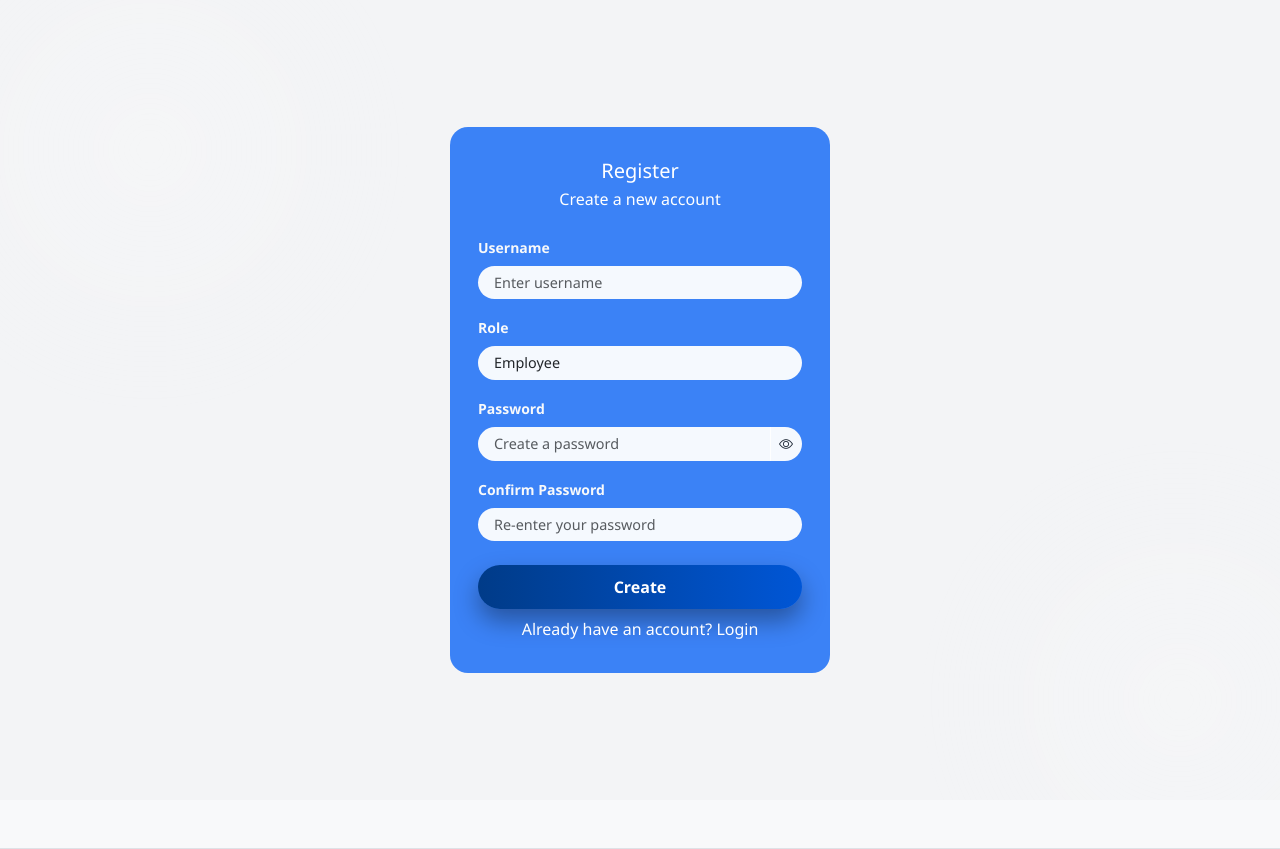
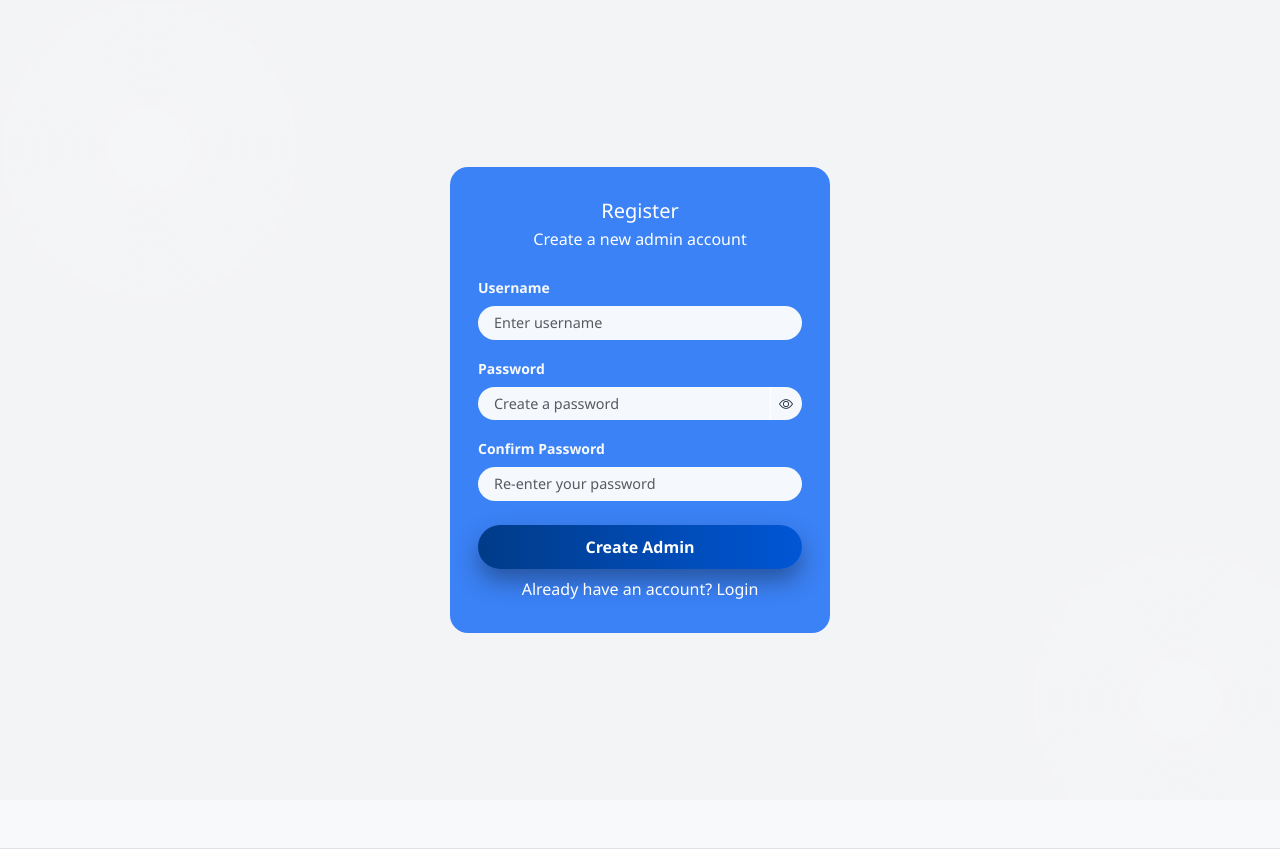
Before and after one commit to Skan2023/employee-management-system, a PHP site: page /projects/auth/register in a window 1280 px wide. Shown: the top 849 px of the page. Run offline with PHP 8.4, Linux system fonts and the light colour scheme.

Commit message:
Update register page

```diff
--- a/app/controllers/AuthController.php
+++ b/app/controllers/AuthController.php
@@ -54,17 +54,19 @@ class AuthController extends Controller
 
     public function register()
 {
+    if ($this->isLoggedIn()) {
+        // If already logged in, redirect to dashboard
+        $this->redirect('dashboard');
+        return;
+    }
 
     if ($_SERVER['REQUEST_METHOD'] == 'POST') {
         $username = trim($_POST['username']);
         $password = trim($_POST['password']);
         $confirmPassword = trim($_POST['confirm_password']);
-            $role = isset($_POST['role']) ? trim($_POST['role']) : 'employee';
 
-            // Validate role - only allow 'admin' or 'employee'
-            if (!in_array($role, ['admin', 'employee'])) {
-                $role = 'employee';
-            }
+        // Always set role to 'admin' when registering
+        $role = 'admin';
 
         // Validation
         if (empty($username) || empty($password) || empty($confirmPassword)) {
@@ -94,19 +96,19 @@ class AuthController extends Controller
             return;
         }
 
-            // Create user with selected role
+        // Create user with admin role
         $userData = [
             'username' => $username,
             'password' => $password,
-                'role' => $role,
+            'role' => 'admin',
             'employee_id' => null
         ];
 
         if ($this->userModel->create($userData)) {
-                $data['success'] = 'User created successfully!';
+            $data['success'] = 'Admin account created successfully! You can now login.';
             $this->view('auth/register', $data);
         } else {
-                $data['error'] = 'Failed to create user. Please try again.';
+            $data['error'] = 'Failed to create admin account. Please try again.';
             $this->view('auth/register', $data);
         }
     } else {
--- a/views/auth/register.php
+++ b/views/auth/register.php
@@ -7,7 +7,7 @@
         <div class="auth-card">
             <div class="auth-card-header text-center">
                 <h5 class="mb-1">Register</h5>
-                <p class="text-white mb-0">Create a new account</p>
+                <p class="text-white mb-0">Create a new admin account</p>
             </div>
 
             <?php if (isset($error)): ?>
@@ -31,18 +31,6 @@
                 </div>
 
                 <div class="mb-3">
-                    <label class="form-label text-light small">Role</label>
-                    <select class="form-control auth-input" name="role" required>
-                        <option value="admin"
-                            <?php echo (isset($_POST['role']) && $_POST['role'] === 'admin') ? 'selected' : ''; ?>>Admin
-                        </option>
-                        <option value="employee"
-                            <?php echo (!isset($_POST['role']) || $_POST['role'] === 'employee') ? 'selected' : ''; ?>>
-                            Employee</option>
-                    </select>
-                </div>
-
-                <div class="mb-3">
                     <label class="form-label text-light small">Password</label>
                     <div class="input-group auth-input-group">
                         <input type="password" class="form-control auth-input" name="password" id="password"
@@ -60,12 +48,12 @@
                 </div>
 
                 <button type="submit" class="btn btn-primary w-100 auth-submit-btn">
-                    Create
+                    Create Admin
                 </button>
 
                 <div class="mt-2 text-center">
                     Already have an account?
-                    <a href="<?php echo BASE_URL; ?>dashboard" class="auth-link">Login
+                    <a href="<?php echo BASE_URL; ?>auth/login" class="auth-link">Login
                     </a>
                 </div>
             </form>
```
Lines whose indentation alone changed are shown as unchanged.
